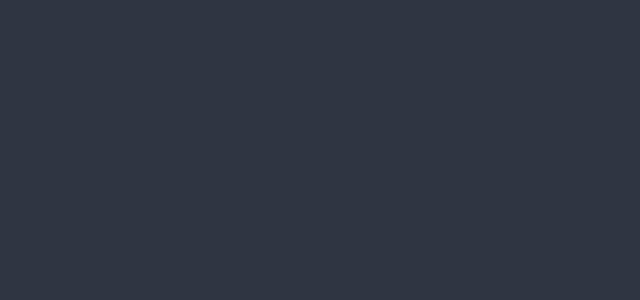
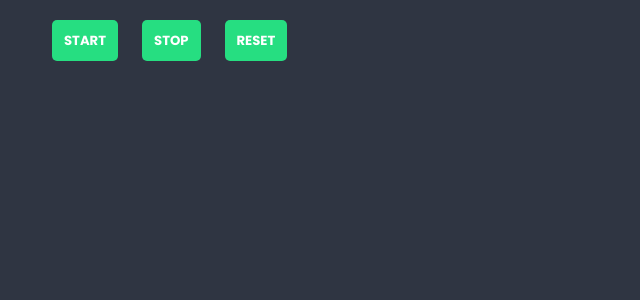
Before and after one commit to evacu8/react-timer-app, a React (Create React App) app: page / in a window 1280 px wide. Shown: the top 300 px of the page, without its empty margins (0-640 px from the left). Built offline with nearby package versions, Linux system fonts and the light colour scheme.

Commit message:
Add Button and Display

```diff
--- /dev/null
+++ b/src/components/Button/Button.js
@@ -0,0 +1,7 @@
+import styles from './Button.module.scss';
+
+const Button = props => {
+  return <button className={styles.button}>{props.children}</button>
+};
+
+export default Button;
--- /dev/null
+++ b/src/components/Button/Button.module.scss
@@ -0,0 +1,36 @@
+@import '../../styles/settings.scss';
+
+.button {
+  background: $color-success;
+  border: 0;
+  color: $color-light;
+  text-align: center;
+  line-height: 1.3;
+  padding: $base-size;
+  margin: 0 $base-size $base-size $base-size;
+  border-radius: $radius;
+  cursor: pointer;
+  font-weight: 700;
+  text-transform: uppercase;
+  transition: $transition;
+
+  &:hover {
+    background: darken($color-success, 5%);
+  }
+
+  &.danger {
+    background: $color-warning;
+
+    &:hover {
+      background: darken($color-warning, 5%);
+    }
+  }
+
+  &.transparent {
+    background: transparent;
+
+    &:hover {
+      color: darken($color-light, 20%);
+    }
+  }
+}
--- a/src/components/Container/Container.js
+++ b/src/components/Container/Container.js
@@ -2,7 +2,9 @@ import styles from './Container.module.scss';
 
 const Container = props => {
   return (
-  <div className={styles.container}>{props.children}</div>
+  <div className={styles.container}>
+    {props.children}
+  </div>
   );
 };
 
--- /dev/null
+++ b/src/components/Display/Display.js
@@ -0,0 +1,12 @@
+import styles from './Display.module.scss';
+
+const Display = props => {
+
+  return (
+    <div className={styles.display}>
+
+    </div>
+  );
+};
+
+export default Display;
--- a/src/components/Timer/Timer.js
+++ b/src/components/Timer/Timer.js
@@ -1,9 +1,17 @@
+import { useState } from 'react';
+import Button from '../Button/Button';
 import styles from './Timer.module.scss';
+import Display from '../Display/Display';
 
 const Timer = props => {
+  const [time, setTime] = useState([0]);
+
   return (
     <div className={styles.timer}>
-
+      <Display />
+      <Button>Start</Button>
+      <Button>Stop</Button>
+      <Button>Reset</Button>
     </div>
   );
 };
```
Also changed, not shown: src/components/Display/Display.module.scss (added).
